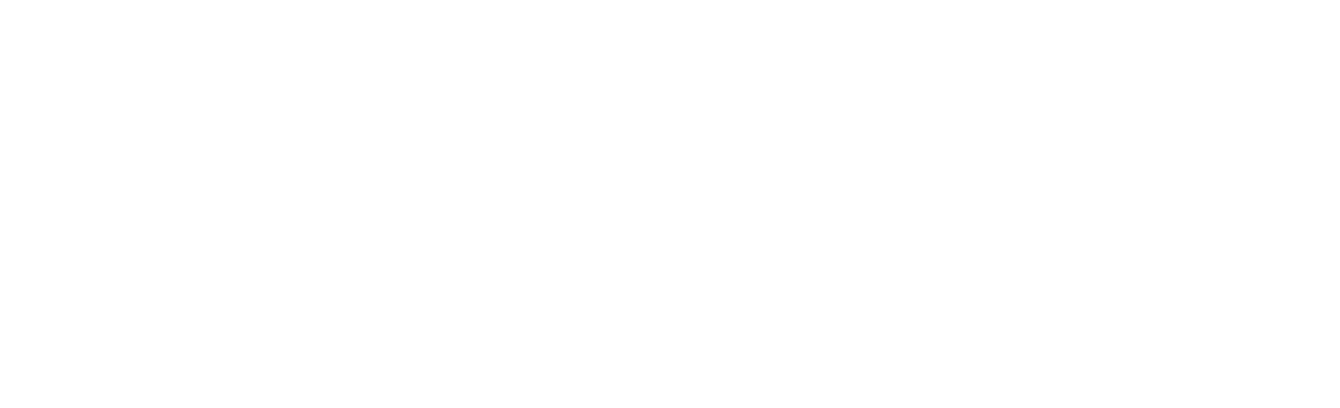
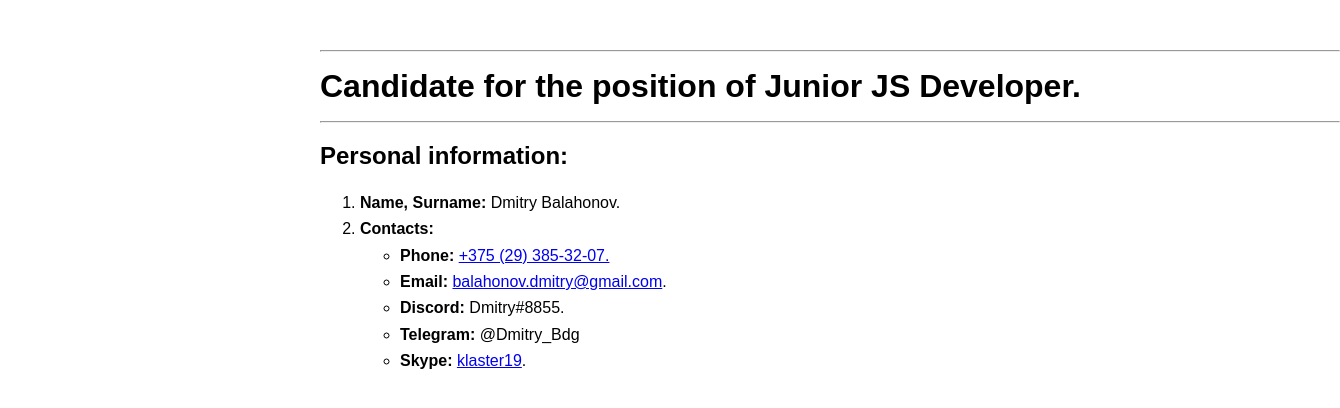
Before and after one commit to dmitry-bdg/rsschool-cv, a plain HTML site: page index.html in a window 1280 px wide. Shown: the whole page, 1340 px wide, since content can reach past the window. Drawn offline with Linux system fonts and the light colour scheme.

Commit message:
feat: add Personal block & some Style.

```diff
--- a/index.html
+++ b/index.html
@@ -1,13 +1,32 @@
-<!doctype html>
+<!DOCTYPE html>
 <html lang="en">
 <head>
     <meta charset="UTF-8">
-    <meta name="viewport"
-          content="width=device-width, user-scalable=no, initial-scale=1.0, maximum-scale=1.0, minimum-scale=1.0">
-    <meta http-equiv="X-UA-Compatible" content="ie=edge">
-    <title>Document</title>
+    <link rel="stylesheet" href="style.css">
+    <link href="https://fonts.googleapis.com/css?family=Lato" rel="stylesheet">
+    <title>Candidate for the position of Junior JS Developer</title>
 </head>
 <body>
-
+<hr>
+<h1>Candidate for the position of Junior JS Developer.</h1>
+<hr>
+<header>
+    <h2>Personal information:</h2>
+</header>
+<section class="personal">
+    <ol>
+        <li><strong>Name, Surname:</strong> Dmitry Balahonov.</li>
+        <li><strong>Сontacts:</strong>
+            <ul class="list">
+                <li><strong>Phone: </strong><a href="tel:+375293853207">+375 (29) 385-32-07.</a></li>
+                <li><strong>Email: </strong><a href="mailto:balahonov.dmitry@gmail.com">balahonov.dmitry@gmail.com</a>.
+                </li>
+                <li><strong>Discord: </strong>Dmitry#8855.</li>
+                <li><strong>Telegram: </strong>@Dmitry_Bdg</li>
+                <li><strong>Skype: </strong><a href="https://join.skype.com/invite/esdeQ3ikkNKT">klaster19</a>.</li>
+            </ul>
+        </li>
+    </ol>
+</section>
 </body>
 </html>
--- a/style.css
+++ b/style.css
@@ -0,0 +1,14 @@
+html{
+    height: 100%;
+    font-family: 'Loto', sans-serif;
+}
+
+body{
+    text-align: left;
+    height: fit-content;
+    width: 1020px;
+    margin-top: 50px;
+    margin-left: 25%;
+    margin-right: 20%;
+    line-height: 7mm;
+}
```
